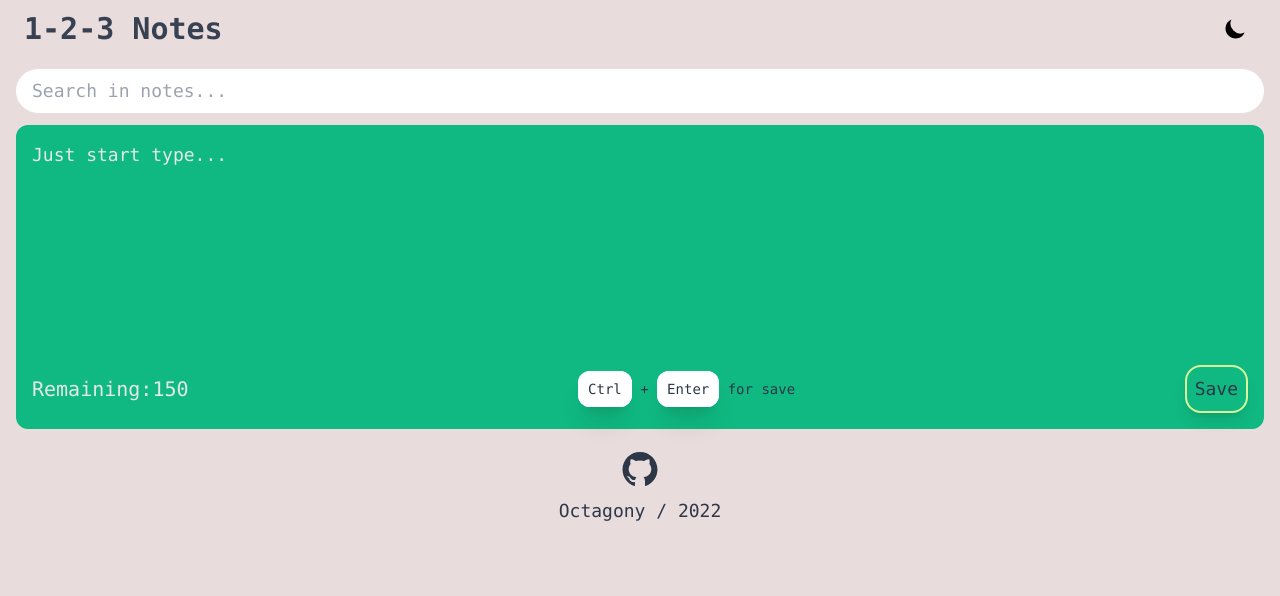
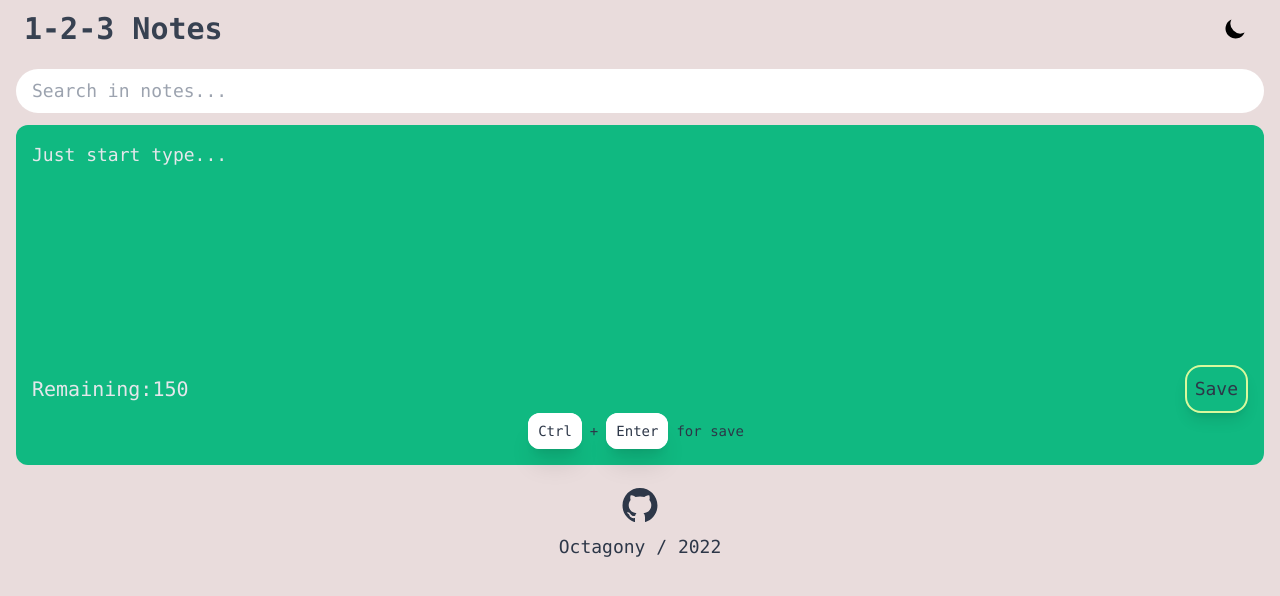
Before and after one commit to octagony/YANA, a React (Create React App) app: page / in a window 1280 px wide. Shown: the top 596 px of the page. Built offline with nearby package versions, Linux system fonts and the light colour scheme.

Commit message:
[2.0]Setup React Router

```diff
--- a/package.json
+++ b/package.json
@@ -11,6 +11,7 @@
     "react": "^18.2.0",
     "react-dom": "^18.2.0",
     "react-icons": "^4.4.0",
+    "react-router-dom": "^6.6.2",
     "react-scripts": "5.0.1",
     "web-vitals": "^2.1.0"
   },
--- a/public/index.html
+++ b/public/index.html
@@ -6,7 +6,6 @@
     <meta name="viewport" content="width=device-width, initial-scale=1" />
     <meta name="theme-color" content="#000000" />
     <meta name="description" content="Just notes, nothing more" />
-    <!-- ICONS FROM GENERATOR -->
     <link
       rel="apple-touch-icon"
       sizes="180x180"
@@ -31,9 +30,6 @@
       color="#5bbad5"
     />
     <meta name="msapplication-TileColor" content="#da532c" />
-    <!-- REACT ICONS STANDART -->
-    <!-- <link rel="apple-touch-icon" href="%PUBLIC_URL%/logo192.png" />
-    <link rel="manifest" href="%PUBLIC_URL%/manifest.json" /> -->
     <title>1-2-3 Notes</title>
   </head>
   <body>
--- a/src/App.js
+++ b/src/App.js
@@ -68,7 +68,7 @@ function App() {
           isSaveButtons={isSaveButtons}
           editNote={editNote}
         />
-        <Footer/>
+        <Footer />
       </div>
     </div>
   );
--- /dev/null
+++ b/src/components/EditNote.jsx
@@ -0,0 +1,7 @@
+import React from "react";
+
+const EditNote = () => {
+  return <h1>Edit Note</h1>;
+};
+
+export default EditNote;
--- a/src/components/NewNote.jsx
+++ b/src/components/NewNote.jsx
@@ -35,31 +35,31 @@ const NewNote = ({ addNote, showSaveBtns, isSaveButtons }) => {
         }}
       ></textarea>
       <div className="flex justify-between items-center">
-        <p className="text-xl text-gray-200">
+        <p className="text-xl text-gray-200 flex-grow">
           Remaining:{remainingText - textNote.length}
         </p>
-        {isSaveButtons ? (
-          <p className="text-sm">
-            <code className="p-2 border-2 rounded-xl bg-white shadow-xl border-white">
-              Ctrl
-            </code>{" "}
-            +{" "}
-            <code className="p-2 border-2 rounded-xl bg-white shadow-xl border-white">
-              Enter
-            </code>{" "}
-            for save
-          </p>
-        ) : (
-          ""
-        )}
         <button
           className="p-2 bg-transparent border-2 border-lime-200 rounded-2xl shadow-lg transition hover:bg-lime-500"
           onClick={saveNote}
-          aria-label='Save'
+          aria-label="Save"
         >
           Save
         </button>
       </div>
+      {isSaveButtons ? (
+        <p className="text-sm text-center py-2 hidden lg:block">
+          <code className="p-2 border-2 rounded-xl bg-white shadow-xl border-white">
+            Ctrl
+          </code>
+          <code className="p-2 ">+</code>
+          <code className="p-2 border-2 rounded-xl bg-white shadow-xl border-white">
+            Enter
+          </code>
+          <code className="p-2 ">for save</code>
+        </p>
+      ) : (
+        ""
+      )}
     </div>
   );
 };
--- a/src/index.js
+++ b/src/index.js
@@ -2,10 +2,18 @@ import React from "react";
 import ReactDOM from "react-dom/client";
 import "./index.css";
 import App from "./App";
+import EditNote from "./components/EditNote.jsx";
+import { BrowserRouter, Routes, Route } from "react-router-dom";
 
 const root = ReactDOM.createRoot(document.getElementById("root"));
+
 root.render(
   <React.StrictMode>
-    <App />
+    <BrowserRouter>
+      <Routes>
+        <Route path="/" element={<App />}></Route>
+        <Route path="/edit-note/:id" element={<EditNote />}></Route>
+      </Routes>
+    </BrowserRouter>
   </React.StrictMode>
 );
```
Also changed, not shown: 1 other file (tests, documents, lock files or other folders).
